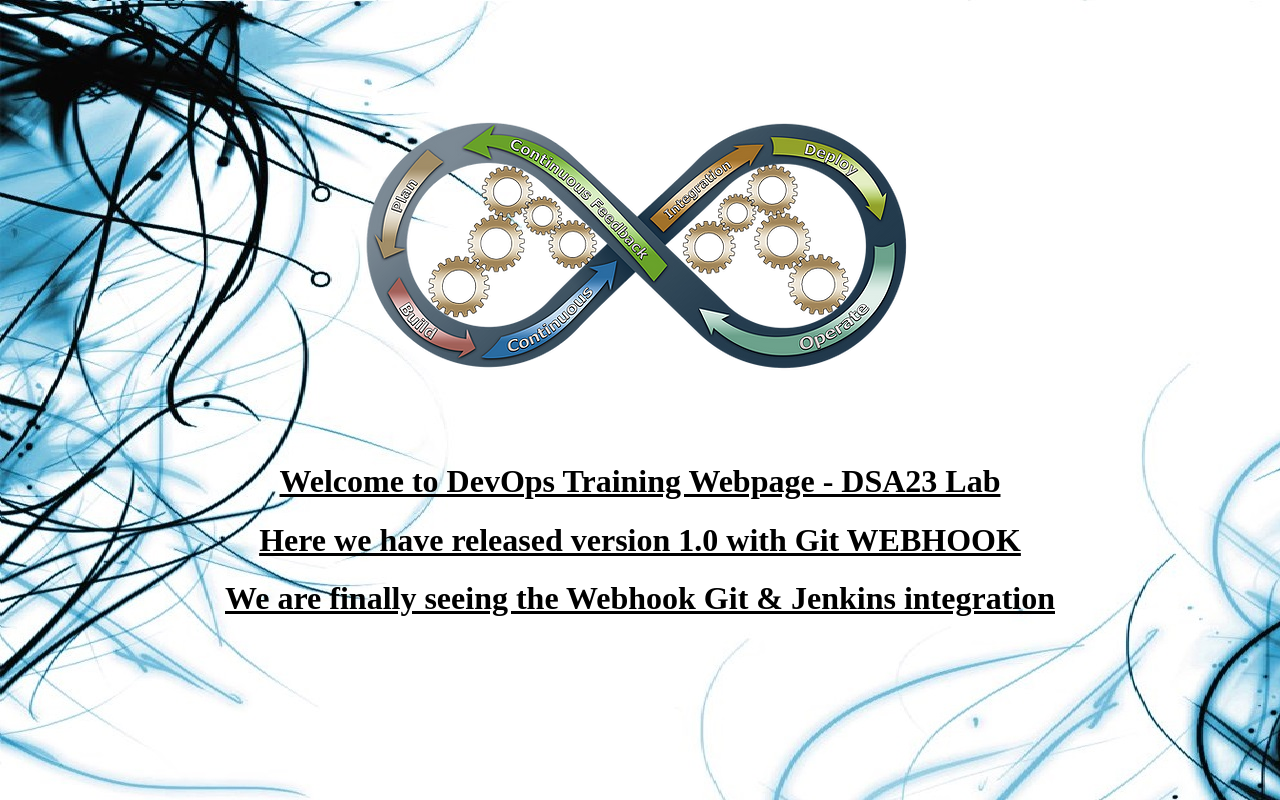
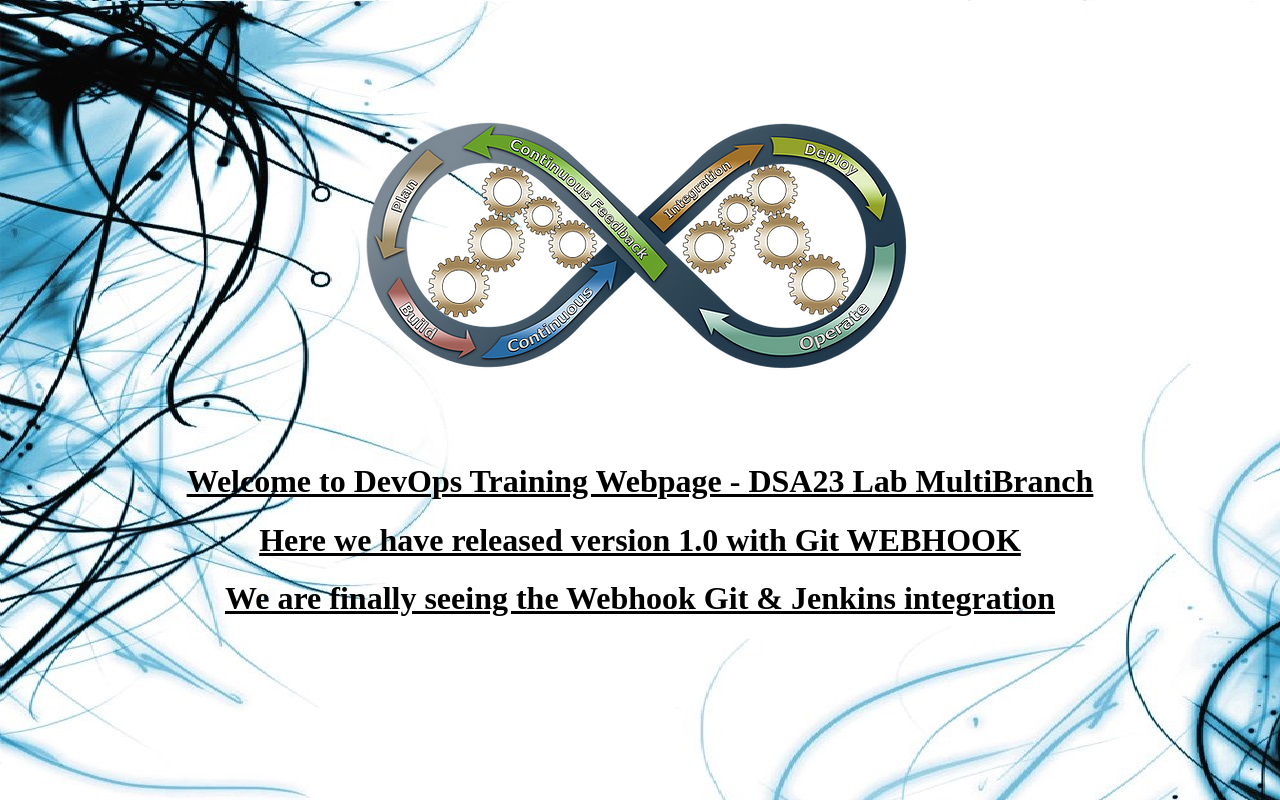
Before and after one commit to pm1994/cicd, a plain HTML site: page devopsIQ/index.html in a window 1280 px wide. Drawn offline with Linux system fonts and the light colour scheme.

Commit message:
Update index.html

```diff
--- a/devopsIQ/index.html
+++ b/devopsIQ/index.html
@@ -10,7 +10,7 @@
 <br>
 <br>
 </p>
-<h1 align="center"><u>Welcome to DevOps Training Webpage - DSA23 Lab </u></h1>
+<h1 align="center"><u>Welcome to DevOps Training Webpage - DSA23 Lab MultiBranch</u></h1>
 <h1 align="center"><u> Here we have released version 1.0 with Git WEBHOOK</u></h1>
 <h1 align="center"><u> We are finally seeing the Webhook Git & Jenkins integration </u></h1>
 </body>
```
